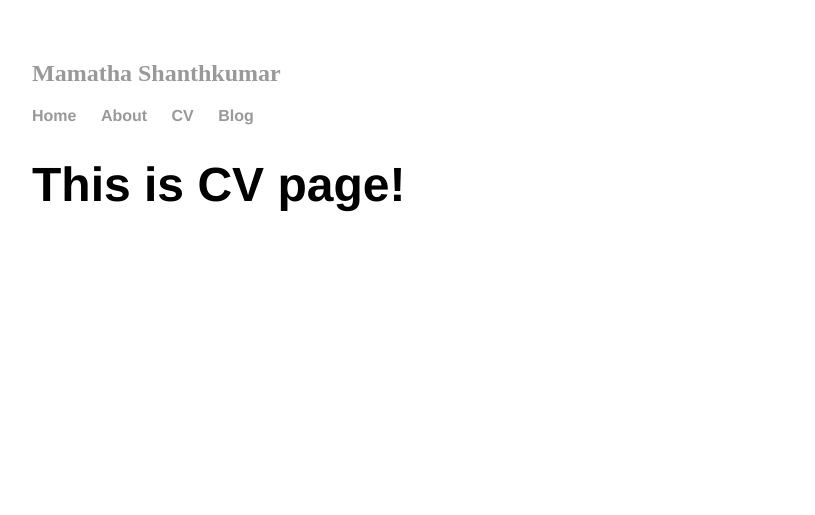
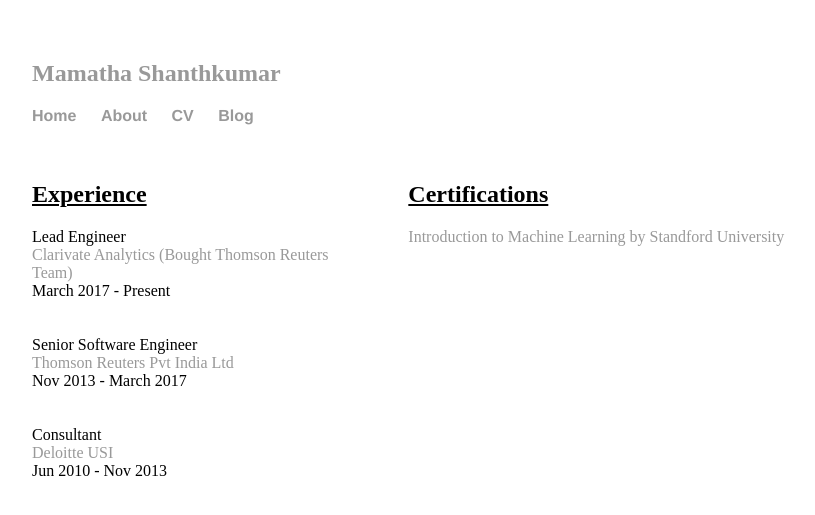
Before and after one commit to Mamathashanthkumar/mamathashanthkumar.github.io, a Jekyll site: the page built from cv/index.html, in a window 1280 px wide. Shown: the top 515 px of the page, without its empty margins (160-975 px from the left). Built offline with Jekyll 4.4.1, drawn with Linux system fonts in a browser that asks for light colours.

Commit message:
Updated CV

```diff
--- a/cv/index.html
+++ b/cv/index.html
@@ -2,6 +2,34 @@
 layout: default
 title: Mamatha Shanthkumar
 ---
-<div class="blurb">
-	<h1>This is CV page!</h1>
-</div><!-- /.blurb -->
+
+<div style="width: 38%; float:left;  position: relative;">
+
+  <p style="margin:30px 40px 40px 20px;font-size:150%">
+  <h2><u> Experience </u></h2>
+	Lead Engineer <br/>
+	<a herf="https://clarivate.com/">Clarivate Analytics (Bought Thomson Reuters Team)</a><br/>
+	March 2017 - Present <br/>
+	<br/>
+	<br/>
+	Senior Software Engineer <br/>
+	<a herf="https://www.thomsonreuters.com/en.html">Thomson Reuters Pvt India Ltd</a><br/>
+	Nov 2013 - March 2017<br/>
+	<br/>
+	<br/>
+	Consultant <br/>
+	<a herf="https://www2.deloitte.com/us/en.html">Deloitte USI</a><br/>
+	Jun 2010 - Nov 2013<br/>
+		</p>
+</div>
+
+  <div style="width: 58%; float:right;  position: relative;">
+
+   <p style="margin:30px 40px 40px 20px;font-size:130%">
+  <h2><u> Certifications </u></h2>
+  <a href="https://www.coursera.org/account/accomplishments/certificate/RGRFDYL2PE9Q">Introduction to Machine Learning by Standford University</a><br/>
+  </p>
+
+  <br/>
+
+</div>
```
